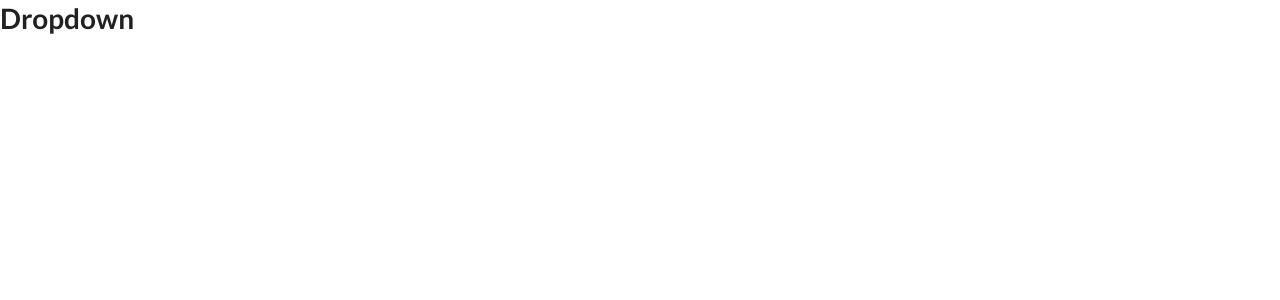
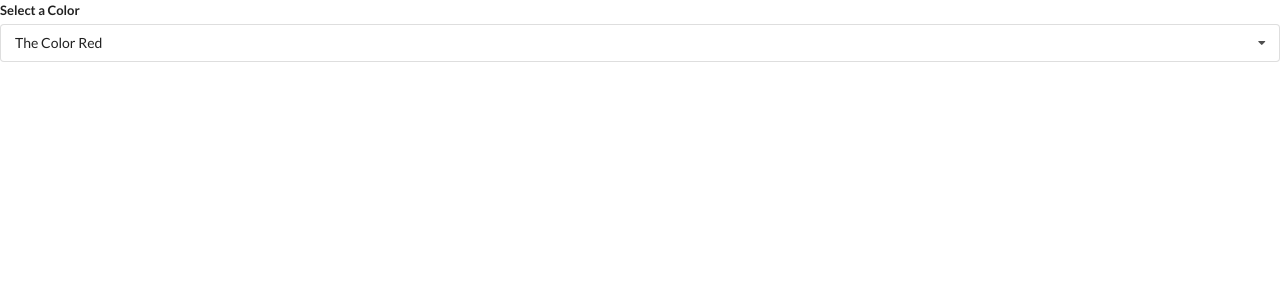
Before and after one commit to nevsky118/Modern-React-with-Redux-Course, a React (Create React App) app in the folder widgets/: page / in a window 1280 px wide. Shown: the top 300 px of the page. Built offline with nearby package versions, Linux system fonts and the light colour scheme.

Commit message:
176 Hiding and Showing the Option List

```diff
--- a/widgets/src/App.js
+++ b/widgets/src/App.js
@@ -1,4 +1,4 @@
-import React from 'react';
+import React, { useState } from 'react';
 import Accordion from './components/Accordion';
 import Dropdown from './components/Dropdown';
 import Search from './components/Search';
@@ -34,9 +34,15 @@
 ];
 
 export default () => {
+	const [selected, setSelected] = useState(options[0]);
+
 	return (
 		<div>
-			<Dropdown options={options} />
+			<Dropdown
+				onSelectedChange={setSelected}
+				selected={selected}
+				options={options}
+			/>
 		</div>
 	);
 };
--- a/widgets/src/components/Dropdown.js
+++ b/widgets/src/components/Dropdown.js
@@ -1,7 +1,41 @@
-import React from 'react';
+import React, { useState } from 'react';
 
-const Dropdown = () => {
-	return <h1>Dropdown</h1>;
+const Dropdown = ({ options, selected, onSelectedChange }) => {
+	const [open, setOpen] = useState(false);
+
+	const renderedOptions = options.map(option => {
+		if (option.value === selected.value) {
+			return null;
+		}
+
+		return (
+			<div
+				key={option.value}
+				className="item"
+				onClick={() => onSelectedChange(option)}
+			>
+				{option.label}
+			</div>
+		);
+	});
+
+	return (
+		<div className="ui form">
+			<div className="field">
+				<label className="label">Select a Color</label>
+				<div
+					onClick={() => setOpen(!open)}
+					className={`ui selection dropdown ${open ? 'visible active' : ''}`}
+				>
+					<i className="dropdown icon" />
+					<div className="text">{selected.label}</div>
+					<div className={`menu ${open ? 'visible transition' : ''}`}>
+						{renderedOptions}
+					</div>
+				</div>
+			</div>
+		</div>
+	);
 };
 
 export default Dropdown;
```
